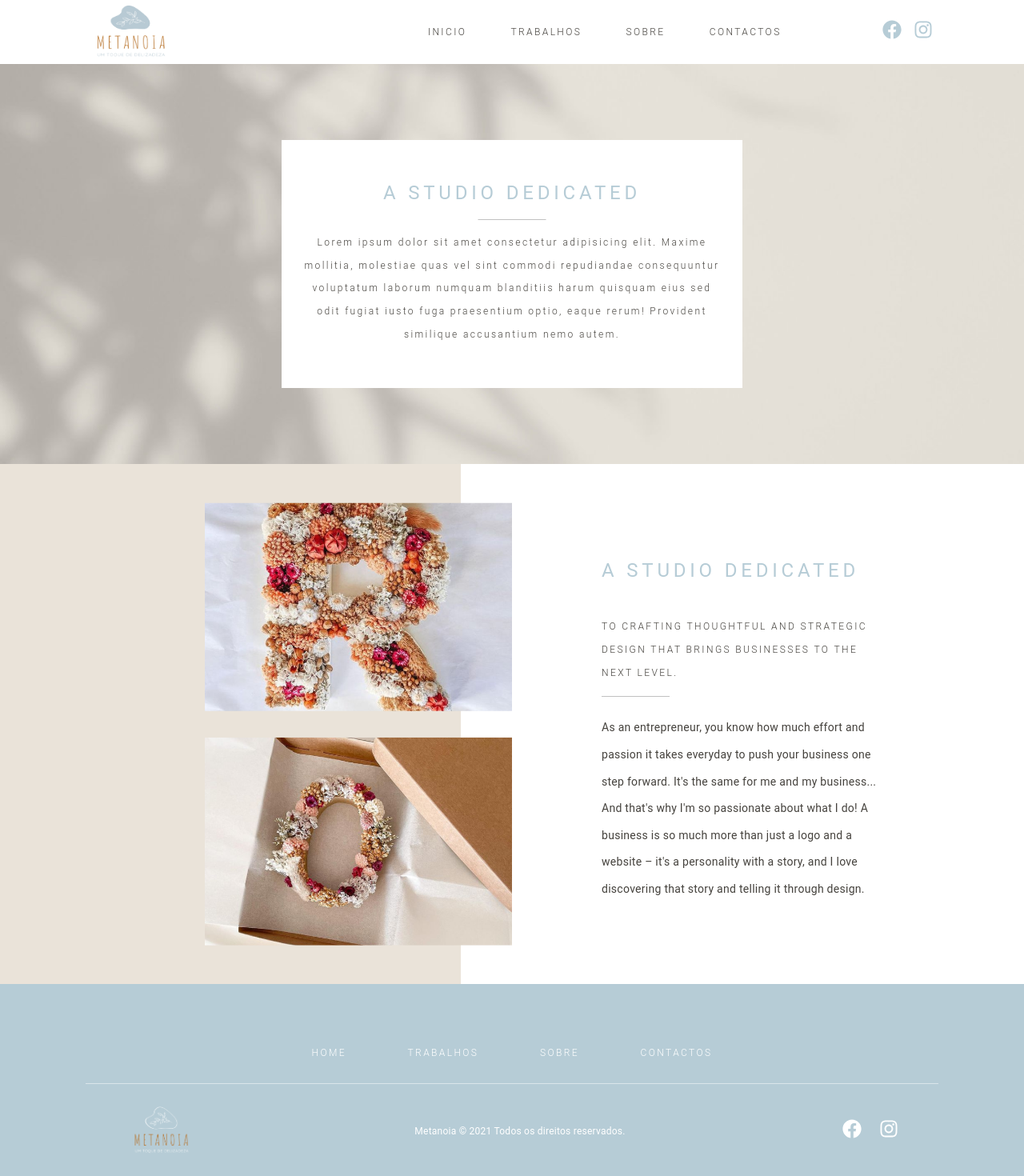
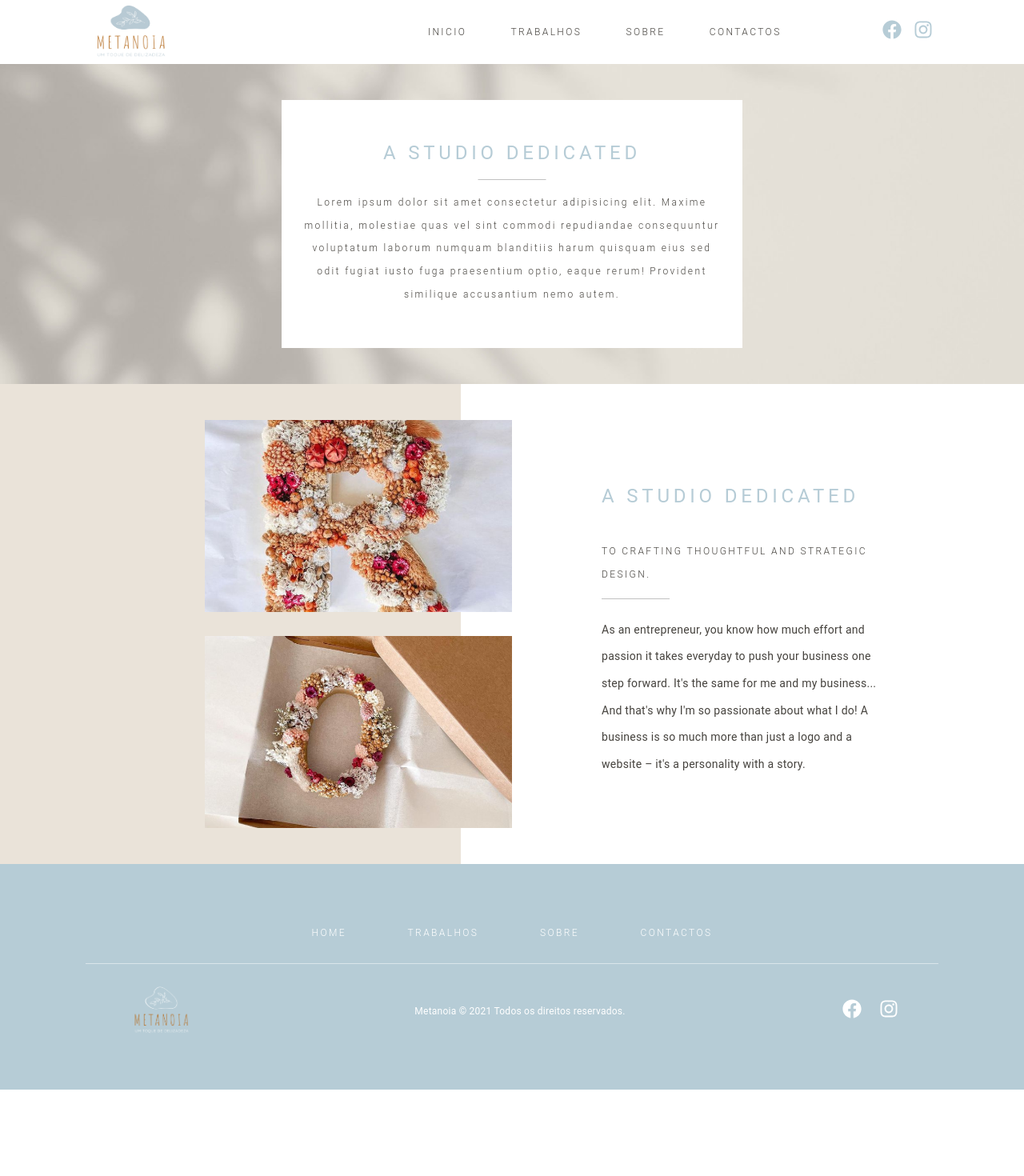
Before and after one commit to ricardofloress/metanoia_website, a Next.js app: page /sobre in a window 1280 px wide. Shown: the top 1470 px of the page at 80% size. After the commit the page ends 1362 px from the top, so only its background shows below. Built offline with nearby package versions, Linux system fonts and the light colour scheme.

Commit message:
Resizing 2

```diff
--- a/components/AboutInfo/AboutInfoElements.js
+++ b/components/AboutInfo/AboutInfoElements.js
@@ -10,7 +10,7 @@ export const AboutContainer = styled.div`
 `;
 
 export const AboutWrapper = styled.div`
-    height: 650px;
+    height: 600px;
     width: 100%;
     justify-content: center;
     align-items: center;
--- a/components/AboutInfo/index.js
+++ b/components/AboutInfo/index.js
@@ -19,10 +19,10 @@ const AboutInfo = () => {
                                 A STUDIO DEDICATED
                             </Title>
                             <FirstText>
-                                TO CRAFTING THOUGHTFUL AND STRATEGIC DESIGN THAT BRINGS BUSINESSES TO THE NEXT LEVEL.
+                                TO CRAFTING THOUGHTFUL AND STRATEGIC DESIGN.
                             </FirstText>
                             <SecondText>
-                                As an entrepreneur, you know how much effort and passion it takes everyday to push your business one step forward. It's the same for me and my business... And that's why I'm so passionate about what I do!  A business is so much more than just a logo and a website – it's a personality with a story, and I love discovering that story and telling it through design.
+                                As an entrepreneur, you know how much effort and passion it takes everyday to push your business one step forward. It's the same for me and my business... And that's why I'm so passionate about what I do!  A business is so much more than just a logo and a website – it's a personality with a story.
                             </SecondText>
                         </TextWrapper>
                     </RightDivWrapper>
--- a/components/Home1/Home1Elements.js
+++ b/components/Home1/Home1Elements.js
@@ -11,7 +11,7 @@ export const Home1Container = styled.div`
 `;
 
 export const Home1Wrapper = styled.div`
-    height: 520px;
+    height: 460px;
     width: 100%;
     justify-content: center;
     align-items: center;
--- a/components/ParallaxAbout/ParallaxAboutElements.js
+++ b/components/ParallaxAbout/ParallaxAboutElements.js
@@ -11,7 +11,7 @@ export const ParallaxContainer = styled.div`
 export const ParallaxWrapper = styled.div`
     width: 100%;
     display: flex;
-    height: 500px;
+    height: 400px;
     justify-content: center;
     align-items: center;
     background-image: url(${({ imgBg }) => (imgBg ? imgBg : imgBg)});
```
